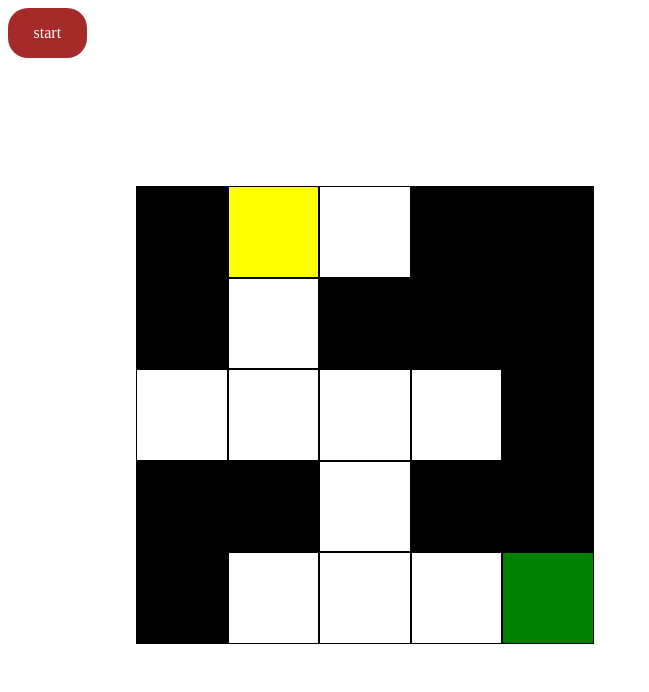
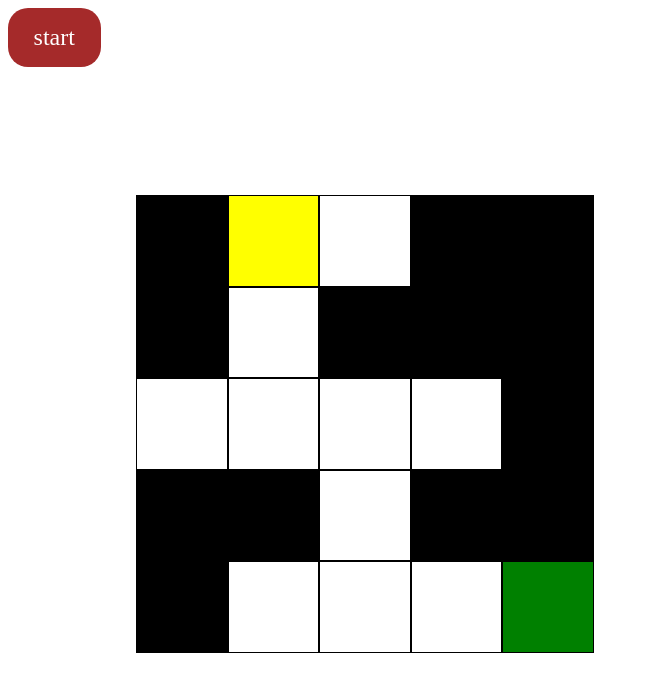
Before and after one commit to WebDevBegala/Backtrack, a plain HTML site: page index.html in a window 1280 px wide. Shown: the whole page, without its empty margins (0-649 px from the left). Drawn offline with nearby package versions, Linux system fonts and the light colour scheme.

Commit message:
Update main.css

```diff
--- a/main.css
+++ b/main.css
@@ -6,6 +6,7 @@
     color: white;
     user-select: none;
     cursor: pointer;
+    font-size: 3vh
 }
 .root{
     margin: 10vw;
```
